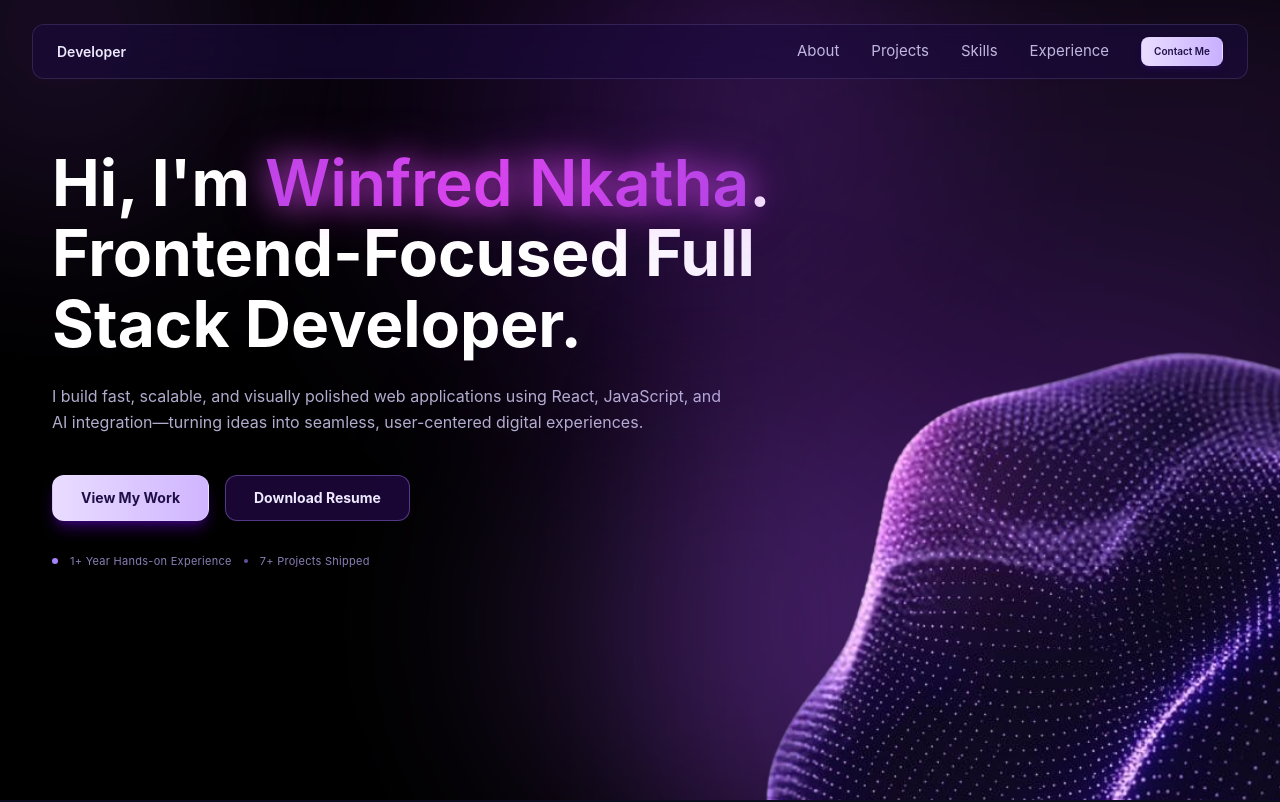
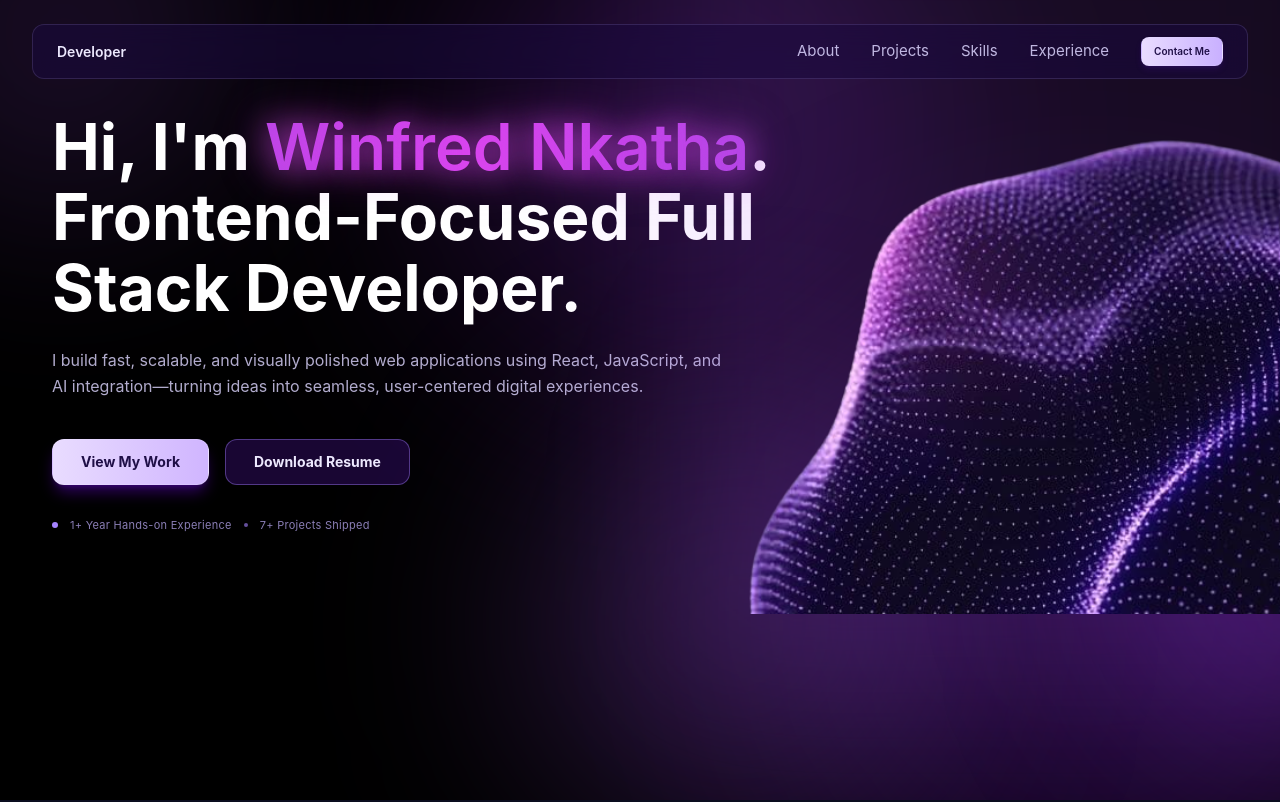
Before and after one commit to Winney360/Winfred-Nkatha-Portfolio, a React (Vite) app in the folder client/: page / in a window 1280 px wide. Shown: the top 802 px of the page. Built offline with nearby package versions, Linux system fonts and the light colour scheme; no server answers.

Commit message:
style(Hero): adjust section height and margins for improved layout and responsiveness

```diff
--- a/client/src/sections/Hero.jsx
+++ b/client/src/sections/Hero.jsx
@@ -6,7 +6,7 @@ const Hero = () => {
   const [isMenuOpen, setIsMenuOpen] = useState(false);
 
   return (
-    <section className="relative min-h-[66vh] overflow-hidden bg-black px-4 pb-0 pt-5 md:min-h-screen md:px-8 md:pb-12 md:pt-6">
+    <section className="relative min-h-[66vh] overflow-hidden bg-black px-4 pb-0 pt-5 md:min-h-[82vh] md:px-8 md:pb-0 md:pt-6 lg:min-h-screen">
       <div className="fixed left-0 right-0 top-0 z-50 px-4 pt-5 md:px-8 md:pt-6">
         <nav className="relative rounded-xl border border-violet-300/15 bg-[#1a0a3e]/55 px-4 py-2 backdrop-blur-md md:px-6 md:py-3">
           <div className="flex items-center justify-between">
@@ -95,7 +95,7 @@ const Hero = () => {
       </div>
 
       {/* Main Content */}
-      <div className="relative z-10 mt-12 w-full pt-14 ml-5 md:ml-0 md:mt-12 md:pt-12 lg:ml-5 lg:mt-15 lg:pt-16">
+      <div className="relative z-10 mt-12 w-full pt-14 ml-5 md:ml-4 md:mt-8 md:pt-8 lg:ml-5 lg:mt-10 lg:pt-12">
             {/* Left: Text Content */}
             <motion.div
               initial={{ opacity: 0, y: 24 }}
@@ -164,7 +164,7 @@ const Hero = () => {
               initial={{ opacity: 0, scale: 0.9 }}
               animate={{ opacity: 1, scale: 1 }}
               transition={{ duration: 0.8, delay: 0.2, ease: "easeOut" }}
-              className="pointer-events-none absolute bottom-0 right-0 z-0 hidden h-96 w-96 md:block md:-bottom-64 md:-mr-12 md:h-[92vh] md:w-[56%] lg:-bottom-64 lg:h-screen lg:w-1/2 lg:-mr-20"
+              className="pointer-events-none absolute bottom-0 right-0 z-0 hidden h-96 w-96 md:block md:bottom-0 md:-mr-8 md:h-[76vh] md:w-[48%] lg:-bottom-20 lg:h-[88vh] lg:w-1/2 lg:-mr-16"
             >
               {/* Image subtle purple glow */}
               <div className="absolute -inset-16 rounded-2xl bg-[#a855f7]/35 blur-[80px] opacity-40" />
@@ -174,7 +174,7 @@ const Hero = () => {
               <motion.img
                 src={heroImage}
                 alt="3D Glowing Mesh Portfolio"
-                className="relative h-full w-full bg-transparent object-contain md:object-bottom-right"
+                className="relative h-full w-full bg-transparent object-contain md:object-right-bottom"
                 whileHover={{ scale: 1.02 }}
                 transition={{ duration: 0.4 }}
               />
```
